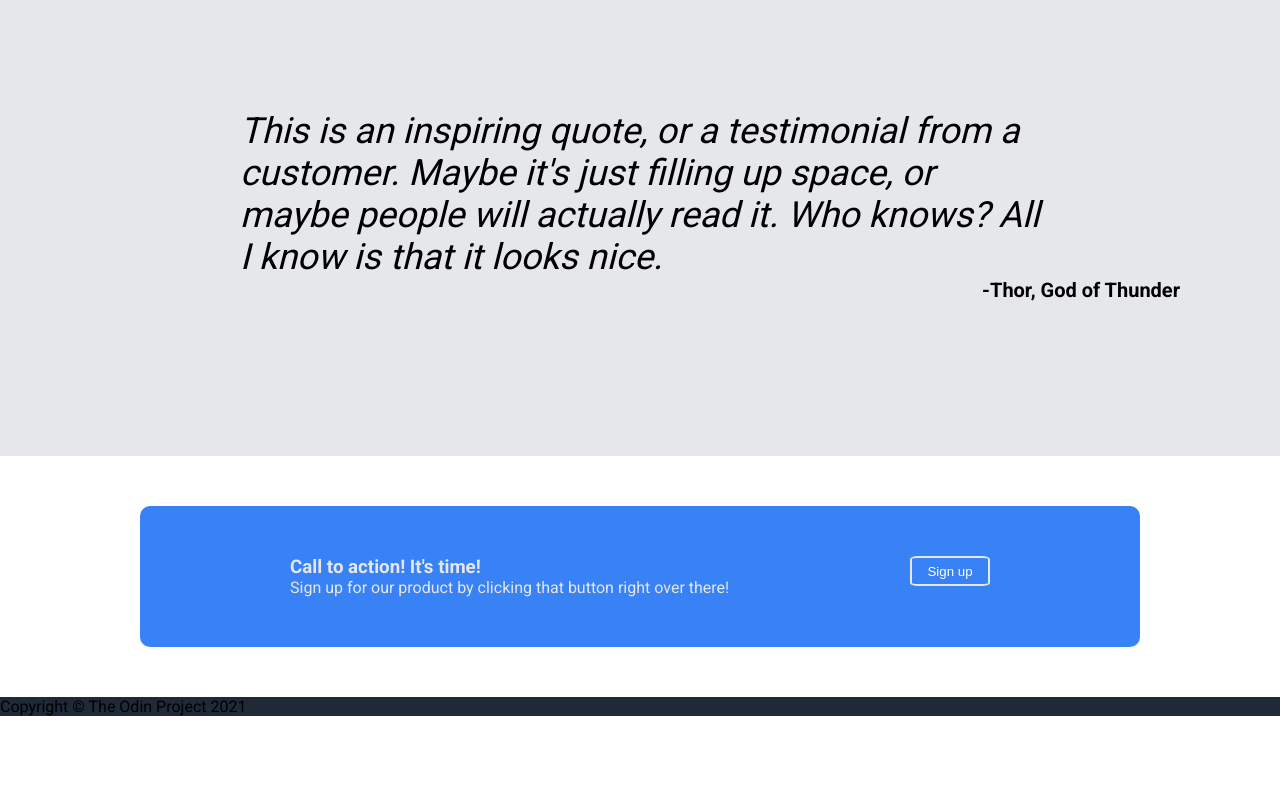
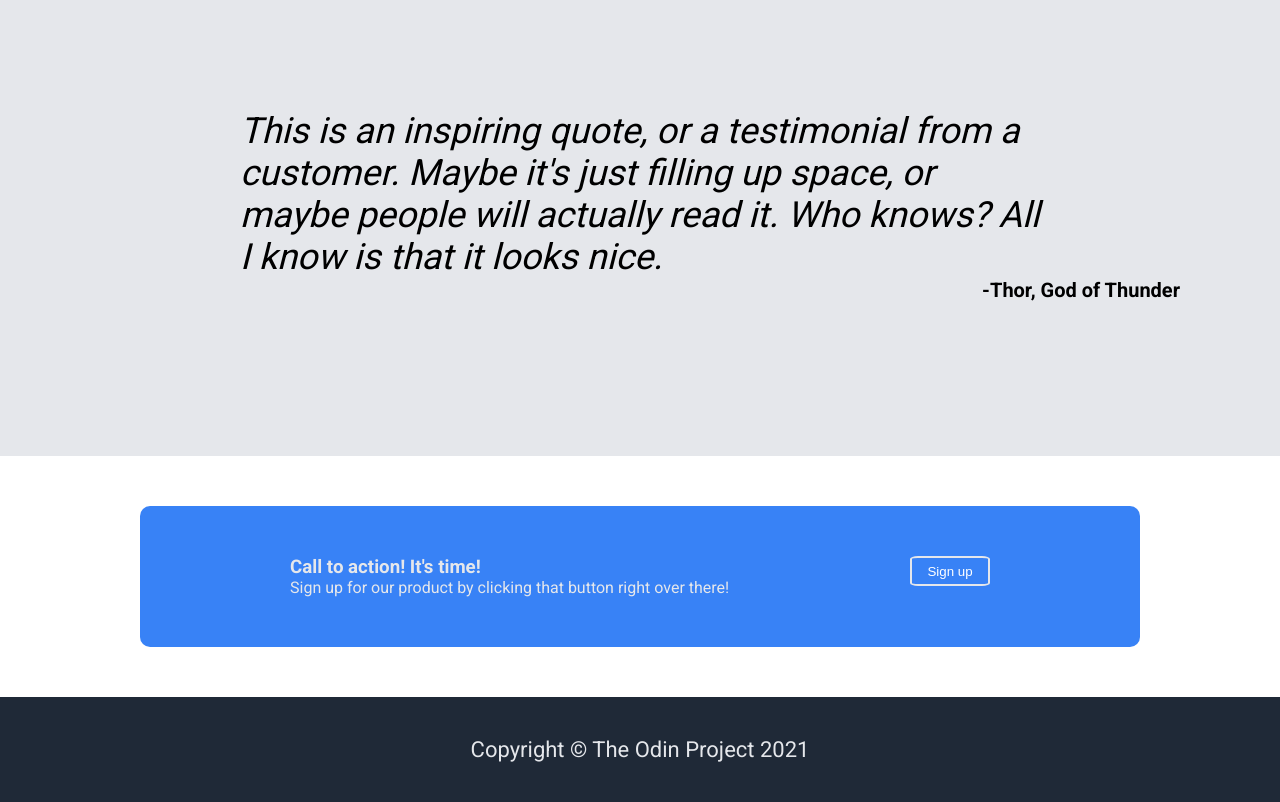
Before and after one commit to PriyanshuNimbalkar/odin-landing-page, a plain HTML site: page index.html in a window 1280 px wide. Shown: the part 911-1713 px from the top of the page. Before the commit the page ends 1627 px from the top, so only its background shows below. Drawn offline with Linux system fonts and the light colour scheme.

Commit message:
Add styles for footer

```diff
--- a/style.css
+++ b/style.css
@@ -142,3 +142,12 @@ body {
 #btn-2 {
     border: 2px solid #e5e7eb;
 }
+
+.footer {
+    color: #e5e7eb;
+    display: flex;
+    justify-content: center;
+    align-items: center;
+    padding: 40px;
+    font-size: 22px;
+}
```
